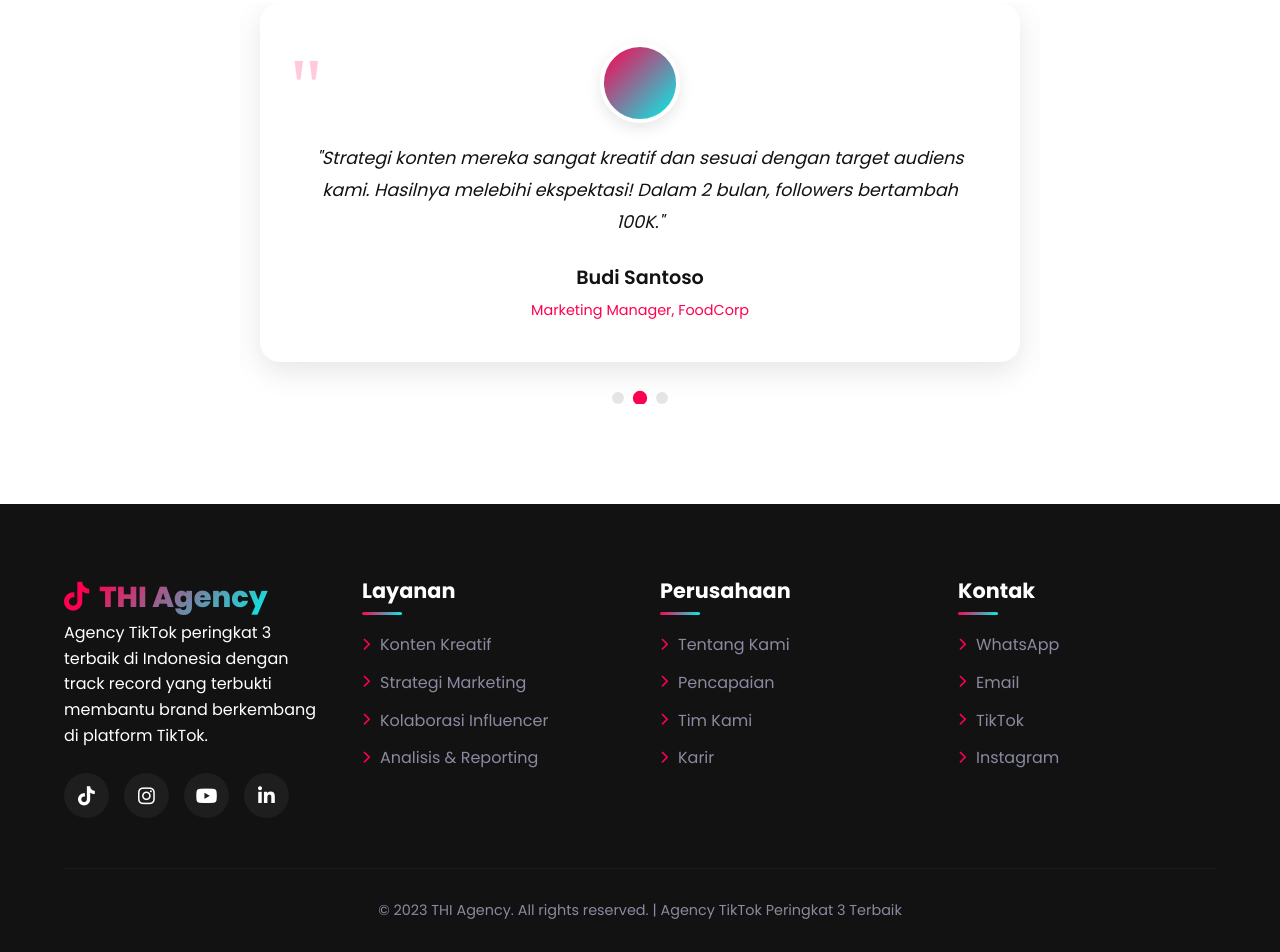
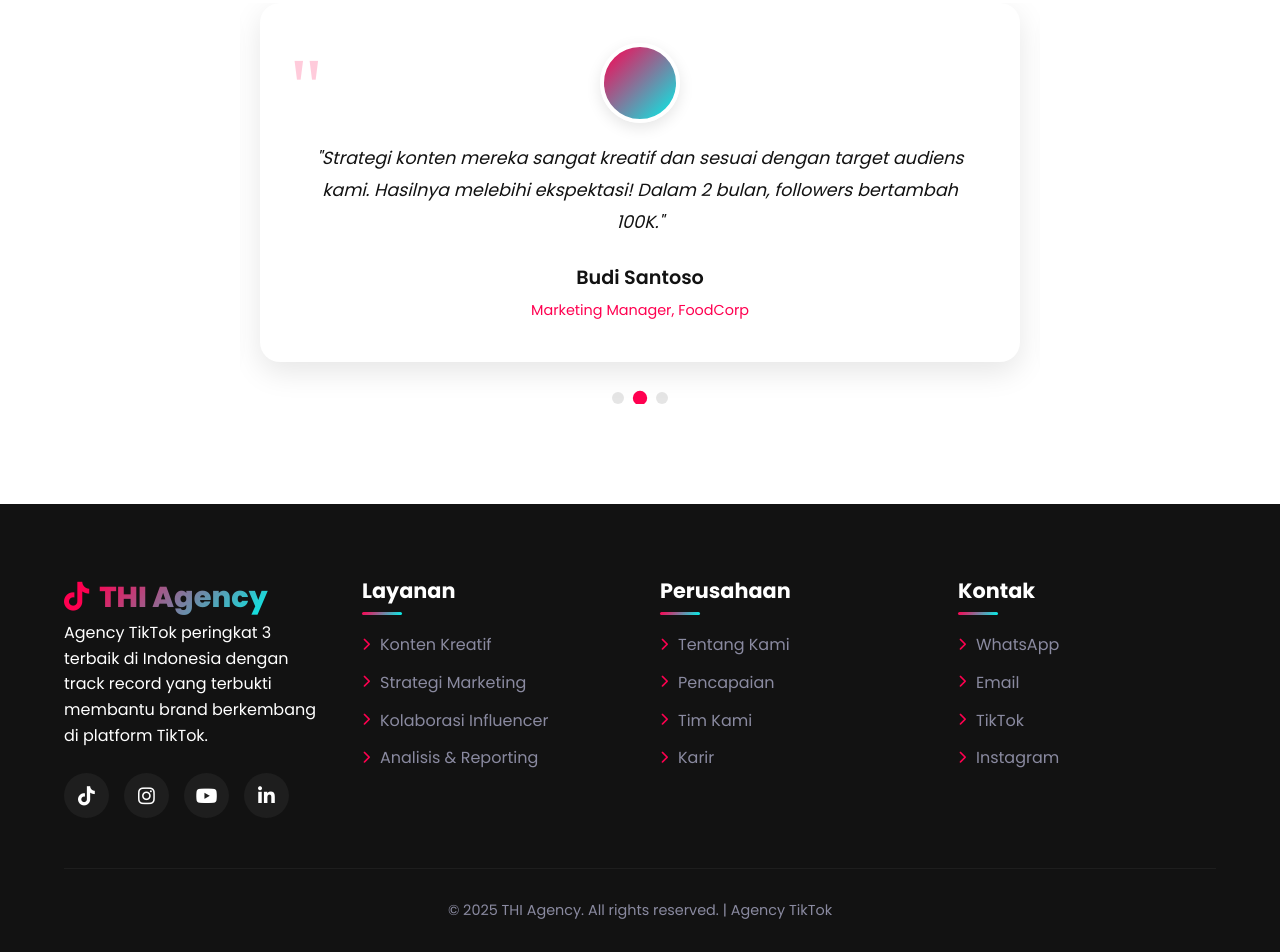
Before and after one commit to dafidpalevi1/thiagency, a plain HTML site: page index.html in a window 1280 px wide. Shown: the part 3724-4676 px from the top of the page. Drawn offline with Linux system fonts and the light colour scheme.

Commit message:
Add files via upload

```diff
--- a/index.html
+++ b/index.html
@@ -1260,7 +1260,7 @@
                 </div>
             </div>
             <div class="copyright">
-                <p>&copy; 2023 THI Agency. All rights reserved. | Agency TikTok Peringkat 3 Terbaik</p>
+                <p>&copy; 2025 THI Agency. All rights reserved. | Agency TikTok</p>
             </div>
         </div>
     </footer>
```
